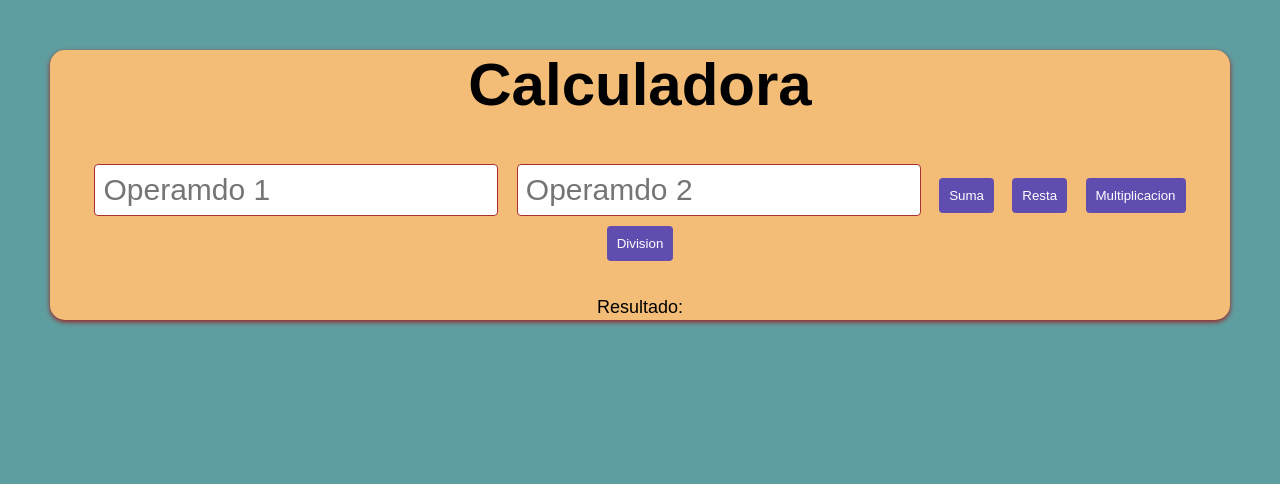
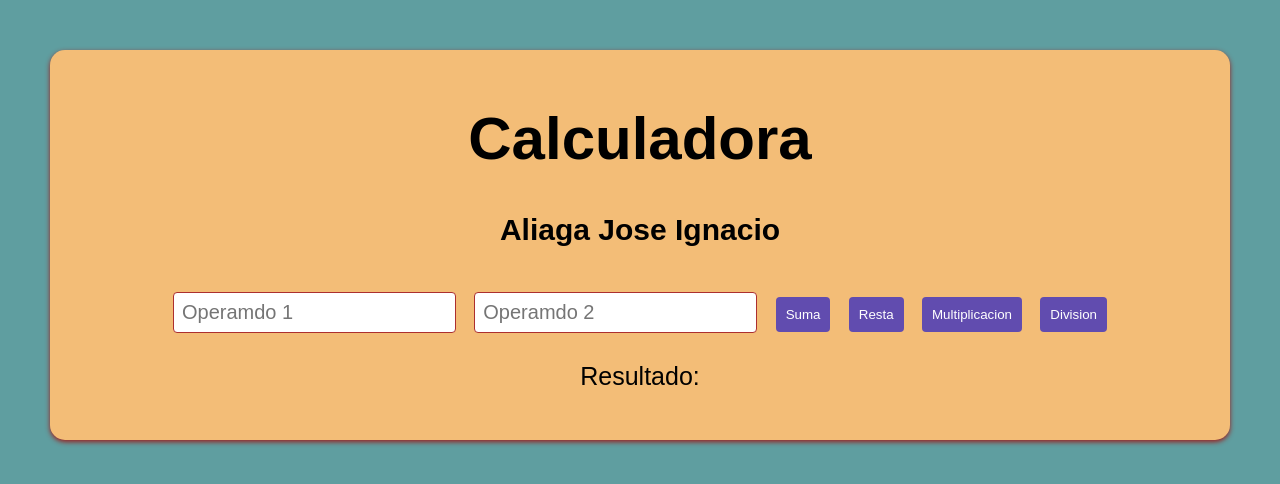
Before and after one commit to metalargento/calcu-nueva, a plain HTML site: page index.html in a window 1280 px wide. Drawn offline with Linux system fonts and the light colour scheme.

Commit message:
cambio marco

```diff
--- a/estilos.css
+++ b/estilos.css
@@ -17,9 +17,11 @@
   }
   #marco{
     box-shadow: 0 2px 5px rgb(155, 28, 28);
+    /* width: 850px;
+    margin: 0 auto; */
+    padding: 2%;
     border-radius: 15px;
     font-size: 30px;
-
 
   }
 
@@ -28,7 +30,7 @@
     margin: 5px;
     border: 1px solid #ac2f2f;
     border-radius: 4px;
-    font-size: 30px;
+    font-size: 20px;
   }
 
   button {
@@ -47,7 +49,7 @@
 
   p {
     margin-top: 20px;
-    font-size: 18px;
+    font-size: 25px;
   }
 
   #resultado {
--- a/index.html
+++ b/index.html
@@ -10,6 +10,7 @@
 <body>
     <div id="marco">
     <h1>Calculadora</h1>
+    <h4>Aliaga Jose Ignacio</h4>
 
     <input type="number" id="operacion1" placeholder="Operamdo 1">
     <input type="number" id="operacion2" placeholder="Operamdo 2">
```
